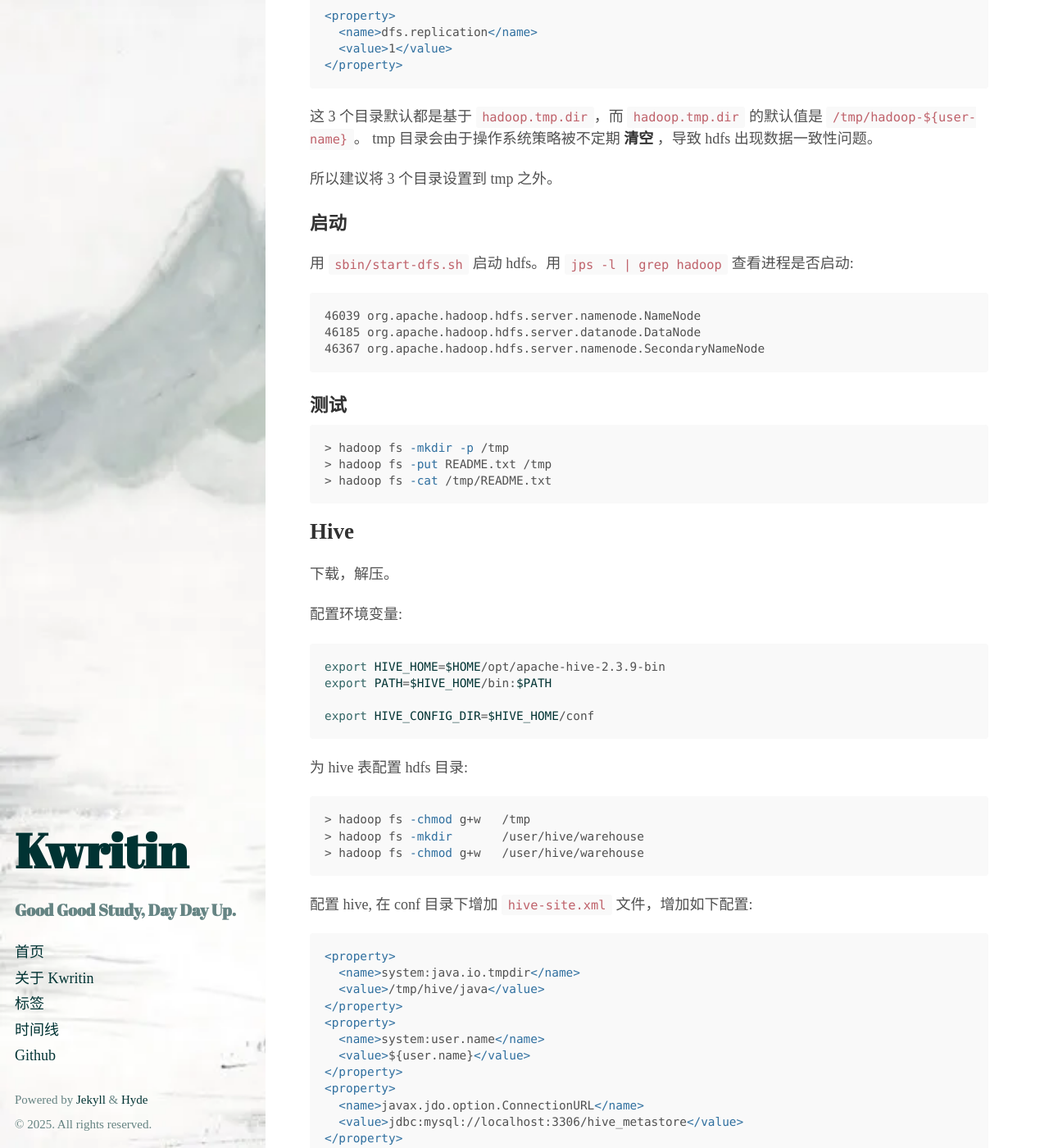
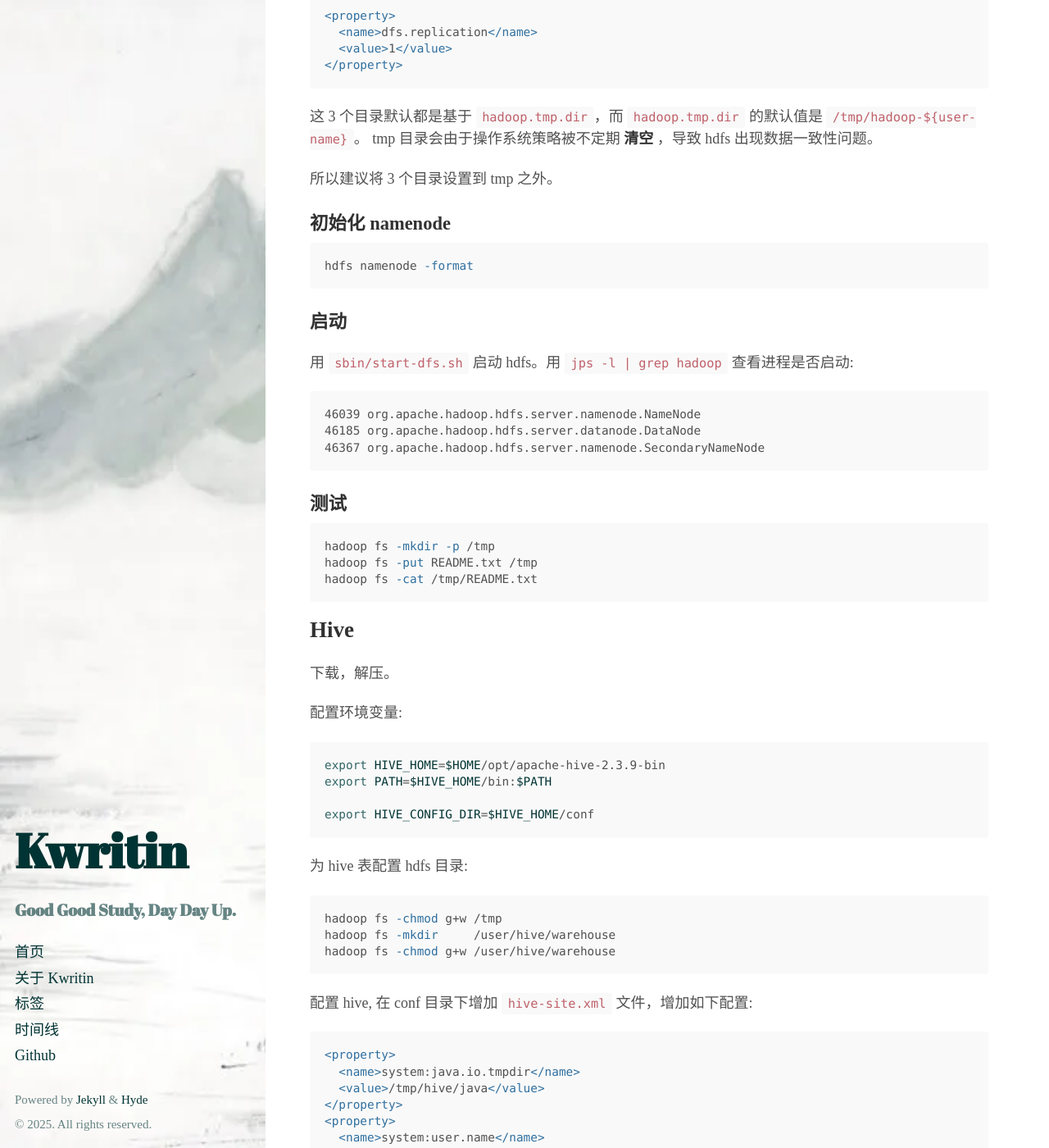
Before and after one commit to toien/toien.github.io, a Jekyll site: the page built from _posts/2024-02-23-hands-on-iceberg-on-macos.md, in a window 1280 px wide and 1400 px high, scrolled down 1380 px. Shown: the whole window at 82% size. Built offline with Jekyll 4.4.1, drawn with Linux system fonts in a browser that asks for light colours.

Commit message:
Fix typo

````diff
--- a/Gemfile
+++ b/Gemfile
@@ -5,3 +5,6 @@ gem 'jekyll-paginate', '1.1.0'
 gem 'jekyll-sitemap', '1.4.0'
 gem 'jekyll-seo-tag', '2.8.0'
 gem 'kramdown-parser-gfm', '1.1.0'
+
+
+gem "webrick", "~> 1.9"
--- a/_posts/2024-02-23-hands-on-iceberg-on-macos.md
+++ b/_posts/2024-02-23-hands-on-iceberg-on-macos.md
@@ -74,6 +74,12 @@ tmp 目录会由于操作系统策略被不定期 **清空** ，导致 hdfs 出
 
 所以建议将 3 个目录设置到 tmp 之外。
 
+### 初始化 namenode
+
+```shell
+hdfs namenode -format
+```
+
 ### 启动
 
 用 `sbin/start-dfs.sh` 启动 hdfs。用 `jps -l | grep hadoop` 查看进程是否启动:
@@ -86,9 +92,9 @@ tmp 目录会由于操作系统策略被不定期 **清空** ，导致 hdfs 出
 ### 测试
 
 ```shell
-> hadoop fs -mkdir -p /tmp
-> hadoop fs -put README.txt /tmp
-> hadoop fs -cat /tmp/README.txt
+hadoop fs -mkdir -p /tmp
+hadoop fs -put README.txt /tmp
+hadoop fs -cat /tmp/README.txt
 ```
 
 ## Hive
@@ -106,9 +112,9 @@ export HIVE_CONFIG_DIR=$HIVE_HOME/conf
 
 为 hive 表配置 hdfs 目录:
 ```shell
-> hadoop fs -chmod g+w   /tmp
-> hadoop fs -mkdir       /user/hive/warehouse
-> hadoop fs -chmod g+w   /user/hive/warehouse
+hadoop fs -chmod g+w /tmp
+hadoop fs -mkdir     /user/hive/warehouse
+hadoop fs -chmod g+w /user/hive/warehouse
 ```
 
 配置 hive, 在 conf 目录下增加 `hive-site.xml` 文件，增加如下配置:
````
Also changed, not shown: Gemfile.lock.
